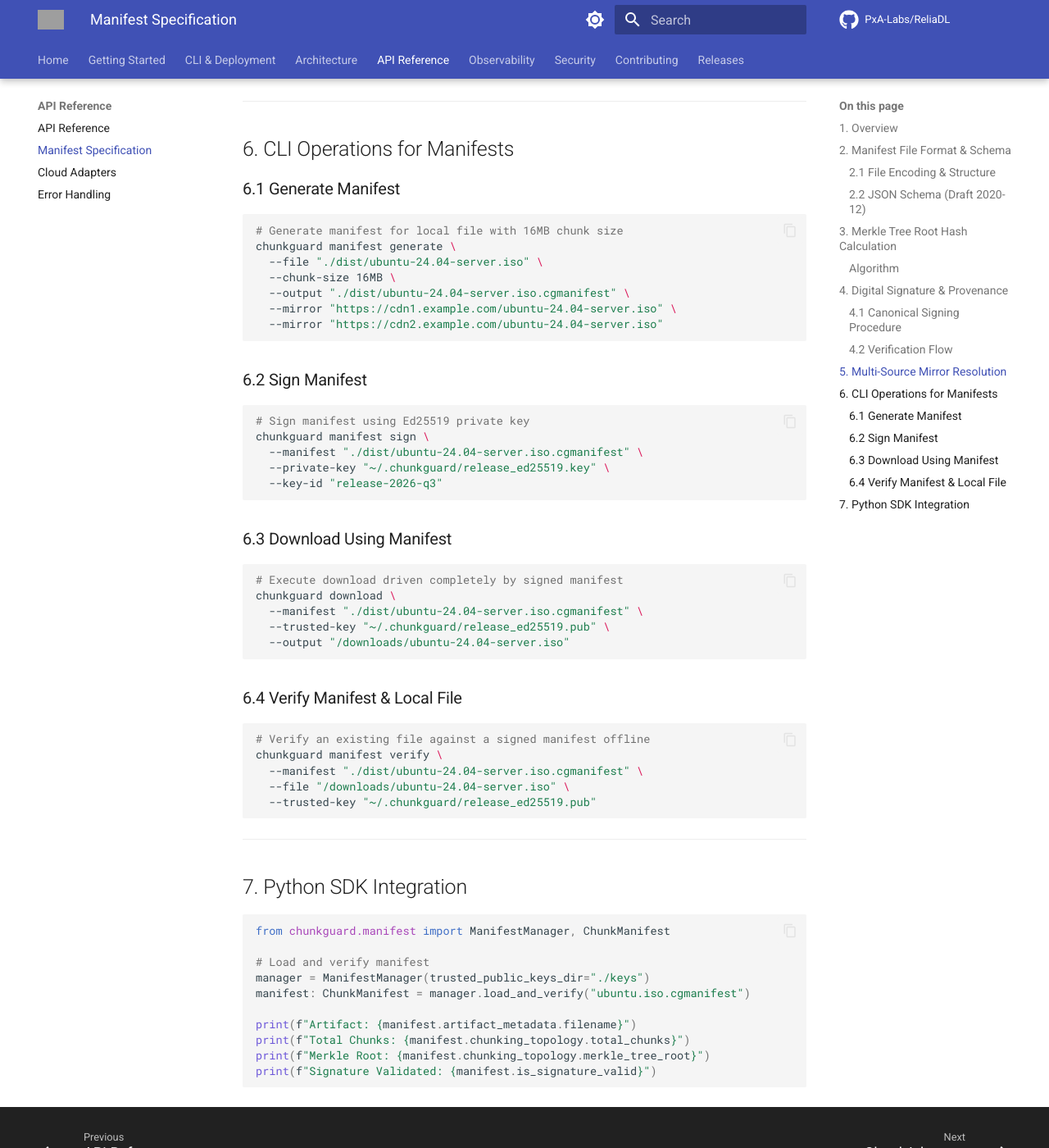
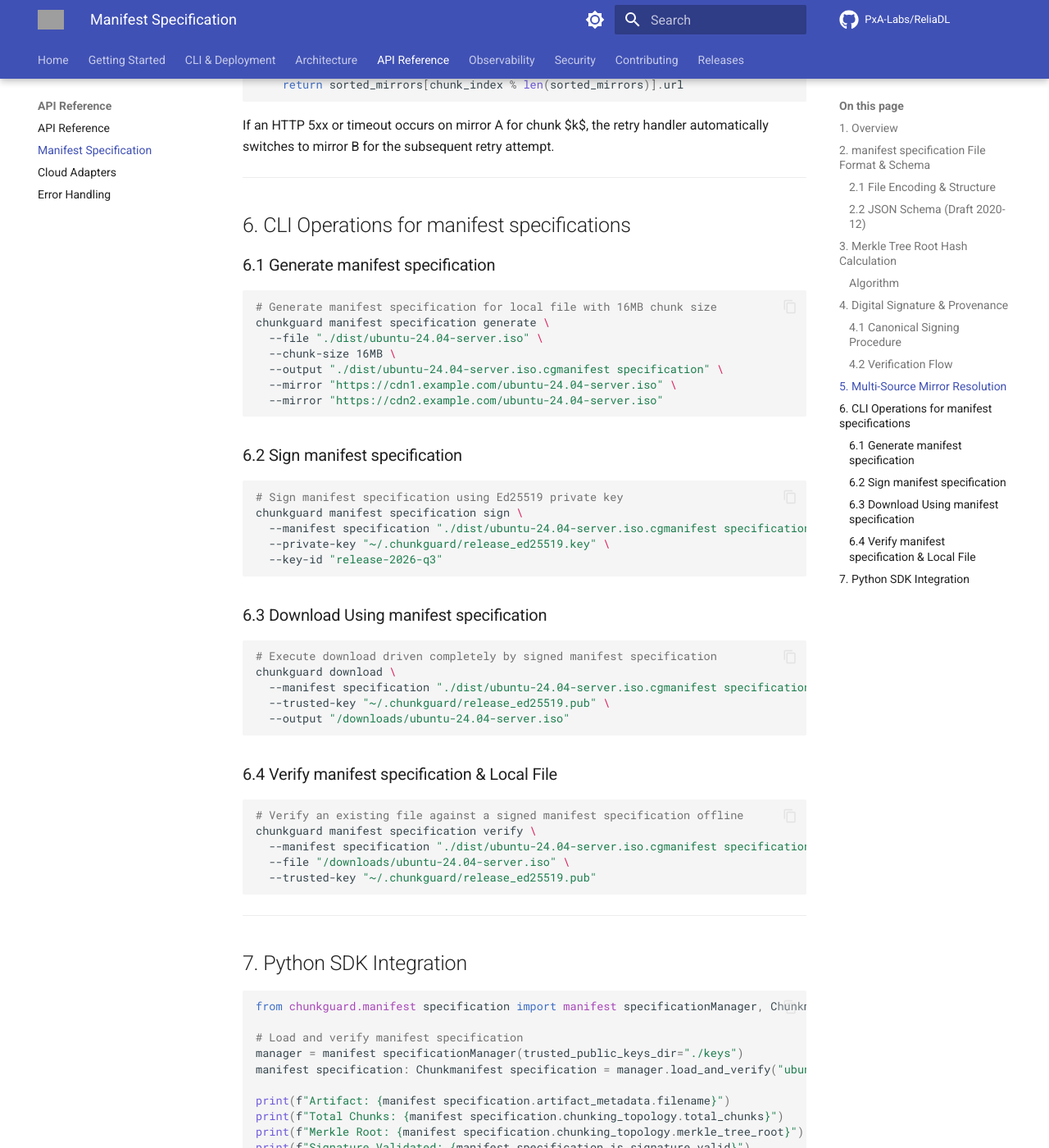
Before and after one commit to PxA-Labs/ReliaDL, an MkDocs documentation site: the page built from docs/MANIFEST_SPECIFICATION.md, in a window 1280 px wide and 1400 px high, scrolled down 4830 px. Shown: the whole window at 82% size. Built offline with MkDocs 1.6.1 and Material for MkDocs 9.7.7, drawn with Linux system fonts in a browser that asks for light colours; comment, search, counter and statistics services are not loaded; the version menu is left out; some of the changed text lies outside the part shown; grey boxes are pictures that could not be loaded.

Commit message:
docs: standardize manifest terminology in specification

````diff
--- a/docs/MANIFEST_SPECIFICATION.md
+++ b/docs/MANIFEST_SPECIFICATION.md
@@ -1,4 +1,4 @@
-# ChunkGuard Manifest Specification (v1.0)
+# ChunkGuard manifest specification Specification (v1.0)
 
 > **Audience**: Systems Engineers, Security Auditors, Integration Developers
 > **Status**: Specification Standard
@@ -8,23 +8,23 @@
 
 ## 1. Overview
 
-The **ChunkGuard Manifest (`.cgmanifest`)** is a cryptographically signed, machine-readable catalog that defines the chunking topology, cryptographic hashes, and mirror locations for a downloadable artifact.
+The **ChunkGuard manifest specification (`.cgmanifest specification`)** is a cryptographically signed, machine-readable catalog that defines the chunking topology, cryptographic hashes, and mirror locations for a downloadable artifact.
 
-While ChunkGuard can operate in *ad-hoc mode* (deriving chunk boundaries from HTTP `HEAD` metadata and trusting hashes on first download), the **Manifest Specification** provides:
+While ChunkGuard can operate in *ad-hoc mode* (deriving chunk boundaries from HTTP `HEAD` metadata and trusting hashes on first download), the **manifest specification Specification** provides:
 
 1. **Pre-Authenticated Chunk Verification**: Every chunk's SHA-256 hash is known and cryptographically verified prior to downloading, eliminating "trust-on-first-download" risks.
 2. **Merkle Tree Integrity**: Sub-chunk tree hashing enables immediate verification of partial streams before full chunk buffer completion.
 3. **Multi-Source Failover & Mirroring**: Distributes chunk downloads across multiple CDN endpoints, cloud storage buckets, and peer mirrors.
-4. **Supply-Chain Security & Provenance**: Cryptographic signatures (Ed25519 / RSA-PSS) guarantee the manifest was generated by an authorized publisher.
+4. **Supply-Chain Security & Provenance**: Cryptographic signatures (Ed25519 / RSA-PSS) guarantee the manifest specification was generated by an authorized publisher.
 5. **Air-Gapped & Offline Verification**: Enables complete artifact verification in air-gapped environments without querying the origin server.
 
 ---
 
-## 2. Manifest File Format & Schema
+## 2. manifest specification File Format & Schema
 
 ### 2.1 File Encoding & Structure
 
-* **File Extension**: `.cgmanifest` or `.cgmanifest.json`
+* **File Extension**: `.cgmanifest specification` or `.cgmanifest specification.json`
 * **Encoding**: UTF-8 without Byte Order Mark (BOM)
 * **Format**: JSON (RFC 8259) or Canonical JSON (RFC 8785) when verifying signatures.
 
@@ -33,20 +33,20 @@ While ChunkGuard can operate in *ad-hoc mode* (deriving chunk boundaries from HT
 ```json
 {
   "$schema": "https://json-schema.org/draft/2020-12/schema",
-  "$id": "https://chunkguard.org/schemas/v1/manifest.json",
-  "title": "ChunkGuard Manifest",
+  "$id": "https://chunkguard.org/schemas/v1/manifest specification.json",
+  "title": "ChunkGuard manifest specification",
   "type": "object",
   "required": [
-    "manifest_version",
+    "manifest specification_version",
     "artifact_metadata",
     "chunking_topology",
     "chunks"
   ],
   "properties": {
-    "manifest_version": {
+    "manifest specification_version": {
       "type": "string",
       "const": "1.0.0",
-      "description": "Semantic version of the manifest format"
+      "description": "Semantic version of the manifest specification format"
     },
     "generator": {
       "type": "object",
@@ -138,7 +138,7 @@ While ChunkGuard can operate in *ad-hoc mode* (deriving chunk boundaries from HT
 
 ## 3. Merkle Tree Root Hash Calculation
 
-To enable single-root verification of entire chunk manifests, ChunkGuard calculates a binary Merkle Tree over all chunk SHA-256 hashes:
+To enable single-root verification of entire chunk manifest specifications, ChunkGuard calculates a binary Merkle Tree over all chunk SHA-256 hashes:
 
 ```
                       [ Root Hash (R) ]
@@ -171,7 +171,7 @@ To enable single-root verification of entire chunk manifests, ChunkGuard calcula
 
 ### 4.1 Canonical Signing Procedure
 
-To sign a manifest:
+To sign a manifest specification:
 1. Strip the `"signature"` block if present.
 2. Canonicalize the remaining JSON document per [RFC 8785 (JSON Canonicalization Scheme - JCS)](https://datatracker.ietf.org/doc/html/rfc8785).
 3. Compute the cryptographic signature over the canonical UTF-8 bytes:
@@ -182,7 +182,7 @@ To sign a manifest:
 ### 4.2 Verification Flow
 
 ```
-[ Load .cgmanifest ] ──▶ [ Extract signature & public key ]
+[ Load .cgmanifest specification ] ──▶ [ Extract signature & public key ]
                                     │
                                     ▼
                       [ Strip signature block ]
@@ -192,7 +192,7 @@ To sign a manifest:
                                     │
                                     ▼
                       [ Verify Ed25519 / RSA-PSS ]
-                         ├── [FAIL] Invalid ──▶ Raise ManifestSignatureMismatchError
+                         ├── [FAIL] Invalid ──▶ Raise manifest specificationSignatureMismatchError
                          └── [PASS] Valid   ──▶ Proceed with Verified Chunk Download
 ```
 
@@ -200,7 +200,7 @@ To sign a manifest:
 
 ## 5. Multi-Source Mirror Resolution
 
-When a manifest specifies multiple `mirrors`, ChunkGuard distributes chunk downloads across mirrors using priority and health weights:
+When a manifest specification specifies multiple `mirrors`, ChunkGuard distributes chunk downloads across mirrors using priority and health weights:
 
 ```python
 def select_mirror_for_chunk(chunk_index: int, mirrors: list[MirrorSpec]) -> str:
@@ -218,46 +218,46 @@ If an HTTP 5xx or timeout occurs on mirror A for chunk $k$, the retry handler au
 
 ---
 
-## 6. CLI Operations for Manifests
+## 6. CLI Operations for manifest specifications
 
-### 6.1 Generate Manifest
+### 6.1 Generate manifest specification
 
 ```bash
-# Generate manifest for local file with 16MB chunk size
-chunkguard manifest generate \
+# Generate manifest specification for local file with 16MB chunk size
+chunkguard manifest specification generate \
   --file "./dist/ubuntu-24.04-server.iso" \
   --chunk-size 16MB \
-  --output "./dist/ubuntu-24.04-server.iso.cgmanifest" \
+  --output "./dist/ubuntu-24.04-server.iso.cgmanifest specification" \
   --mirror "https://cdn1.example.com/ubuntu-24.04-server.iso" \
   --mirror "https://cdn2.example.com/ubuntu-24.04-server.iso"
 ```
 
-### 6.2 Sign Manifest
+### 6.2 Sign manifest specification
 
 ```bash
-# Sign manifest using Ed25519 private key
-chunkguard manifest sign \
-  --manifest "./dist/ubuntu-24.04-server.iso.cgmanifest" \
+# Sign manifest specification using Ed25519 private key
+chunkguard manifest specification sign \
+  --manifest specification "./dist/ubuntu-24.04-server.iso.cgmanifest specification" \
   --private-key "~/.chunkguard/release_ed25519.key" \
   --key-id "release-2026-q3"
 ```
 
-### 6.3 Download Using Manifest
+### 6.3 Download Using manifest specification
 
 ```bash
-# Execute download driven completely by signed manifest
+# Execute download driven completely by signed manifest specification
 chunkguard download \
-  --manifest "./dist/ubuntu-24.04-server.iso.cgmanifest" \
+  --manifest specification "./dist/ubuntu-24.04-server.iso.cgmanifest specification" \
   --trusted-key "~/.chunkguard/release_ed25519.pub" \
   --output "/downloads/ubuntu-24.04-server.iso"
 ```
 
-### 6.4 Verify Manifest & Local File
+### 6.4 Verify manifest specification & Local File
 
 ```bash
-# Verify an existing file against a signed manifest offline
-chunkguard manifest verify \
-  --manifest "./dist/ubuntu-24.04-server.iso.cgmanifest" \
+# Verify an existing file against a signed manifest specification offline
+chunkguard manifest specification verify \
+  --manifest specification "./dist/ubuntu-24.04-server.iso.cgmanifest specification" \
   --file "/downloads/ubuntu-24.04-server.iso" \
   --trusted-key "~/.chunkguard/release_ed25519.pub"
 ```
@@ -267,14 +267,14 @@ chunkguard manifest verify \
 ## 7. Python SDK Integration
 
 ```python
-from chunkguard.manifest import ManifestManager, ChunkManifest
+from chunkguard.manifest specification import manifest specificationManager, Chunkmanifest specification
 
-# Load and verify manifest
-manager = ManifestManager(trusted_public_keys_dir="./keys")
-manifest: ChunkManifest = manager.load_and_verify("ubuntu.iso.cgmanifest")
+# Load and verify manifest specification
+manager = manifest specificationManager(trusted_public_keys_dir="./keys")
+manifest specification: Chunkmanifest specification = manager.load_and_verify("ubuntu.iso.cgmanifest specification")
 
-print(f"Artifact: {manifest.artifact_metadata.filename}")
-print(f"Total Chunks: {manifest.chunking_topology.total_chunks}")
-print(f"Merkle Root: {manifest.chunking_topology.merkle_tree_root}")
-print(f"Signature Validated: {manifest.is_signature_valid}")
+print(f"Artifact: {manifest specification.artifact_metadata.filename}")
+print(f"Total Chunks: {manifest specification.chunking_topology.total_chunks}")
+print(f"Merkle Root: {manifest specification.chunking_topology.merkle_tree_root}")
+print(f"Signature Validated: {manifest specification.is_signature_valid}")
 ```
````
